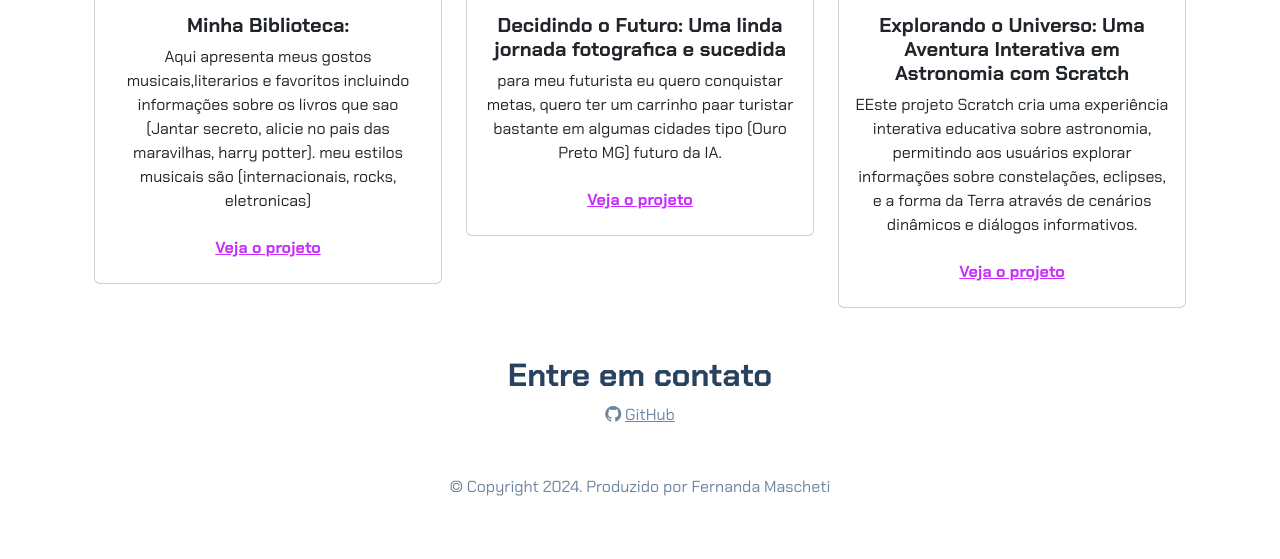
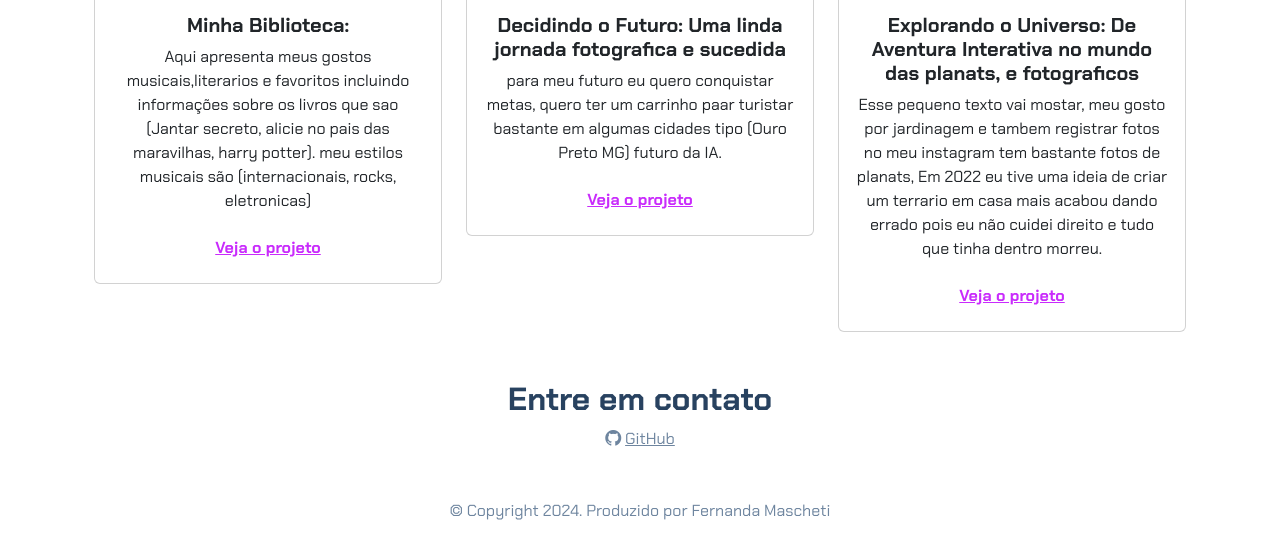
Before and after one commit to Jaogust/portfolio02, a plain HTML site: page index.html in a window 1280 px wide. Shown: the part 337-896 px from the top of the page. Drawn offline with nearby package versions, Linux system fonts and the light colour scheme.

Commit message:
edição

```diff
--- a/index.html
+++ b/index.html
@@ -44,7 +44,7 @@
                     <img src="img/projeto-2.png" class="card-img-top" alt="Imagem do projeto de biblioteca virtual">
                     <div class="card-body">
                         <h5 class="card-title">Decidindo o Futuro: Uma linda jornada fotografica e sucedida </h5>
-                        <p class="card-text">para meu futurista eu quero conquistar metas, quero ter um carrinho paar turistar bastante em algumas cidades tipo (Ouro Preto MG)
+                        <p class="card-text">para meu futuro eu quero conquistar metas, quero ter um carrinho paar turistar bastante em algumas cidades tipo (Ouro Preto MG)
                             futuro da IA.</p>
                         <button type="button" class="btn btn-link" data-bs-toggle="modal" data-bs-target="#modal2">Veja
                             o projeto</button>
@@ -57,11 +57,10 @@
                 <div class="card">
                     <img src="img/projeto-3.png" class="card-img-top" alt="Imagem do projeto de biblioteca virtual">
                     <div class="card-body">
-                        <h5 class="card-title">Explorando o Universo: Uma Aventura Interativa em Astronomia com Scratch
+                        <h5 class="card-title">Explorando o Universo: De Aventura Interativa no mundo das planats, e fotograficos
                         </h5>
-                        <p class="card-text">EEste projeto Scratch cria uma experiência interativa educativa sobre
-                            astronomia, permitindo aos usuários explorar informações sobre constelações, eclipses, e a
-                            forma da Terra através de cenários dinâmicos e diálogos informativos.
+                        <p class="card-text">Esse pequeno texto vai mostar, meu gosto por jardinagem e tambem registrar fotos no meu instagram tem bastante fotos de planats, Em 2022 eu tive uma ideia de criar um terrario em casa
+                            mais acabou dando errado pois eu não cuidei direito e tudo que tinha dentro morreu.
                         </p>
                         <button type="button" class="btn btn-link" data-bs-toggle="modal" data-bs-target="#modal3">Veja
                             o projeto</button>
```
